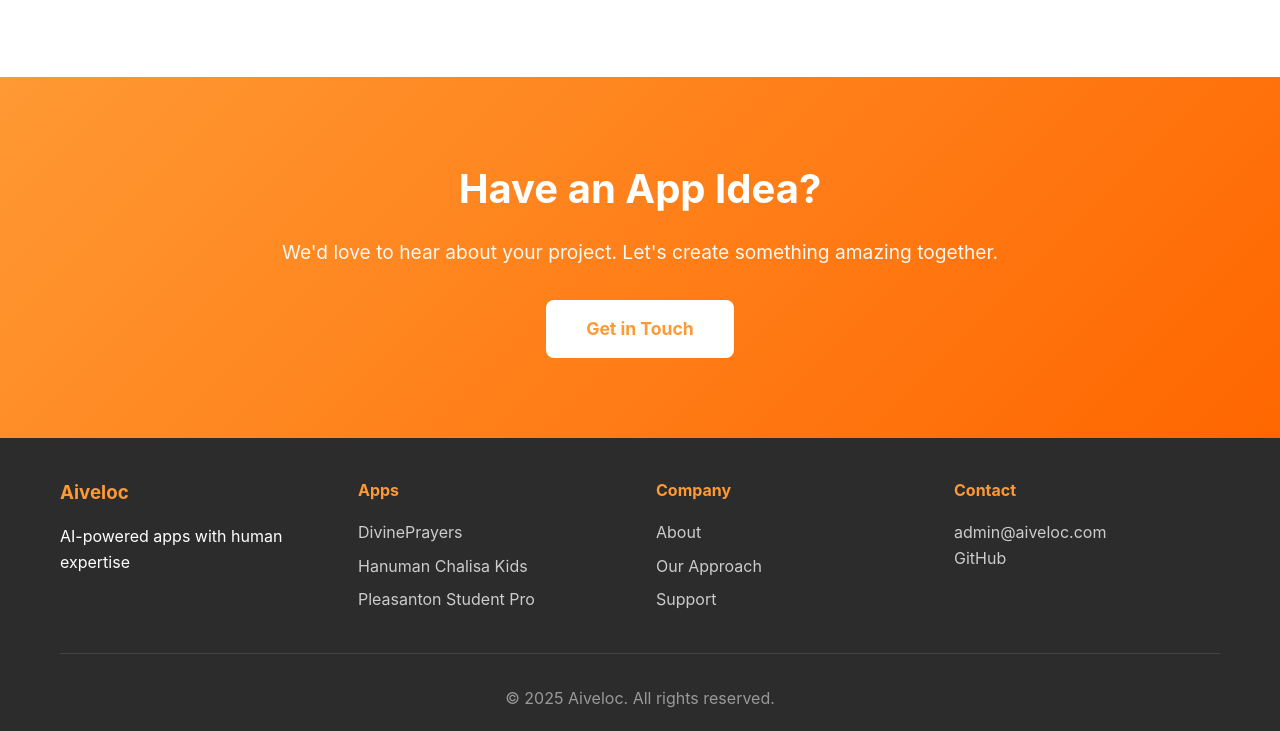
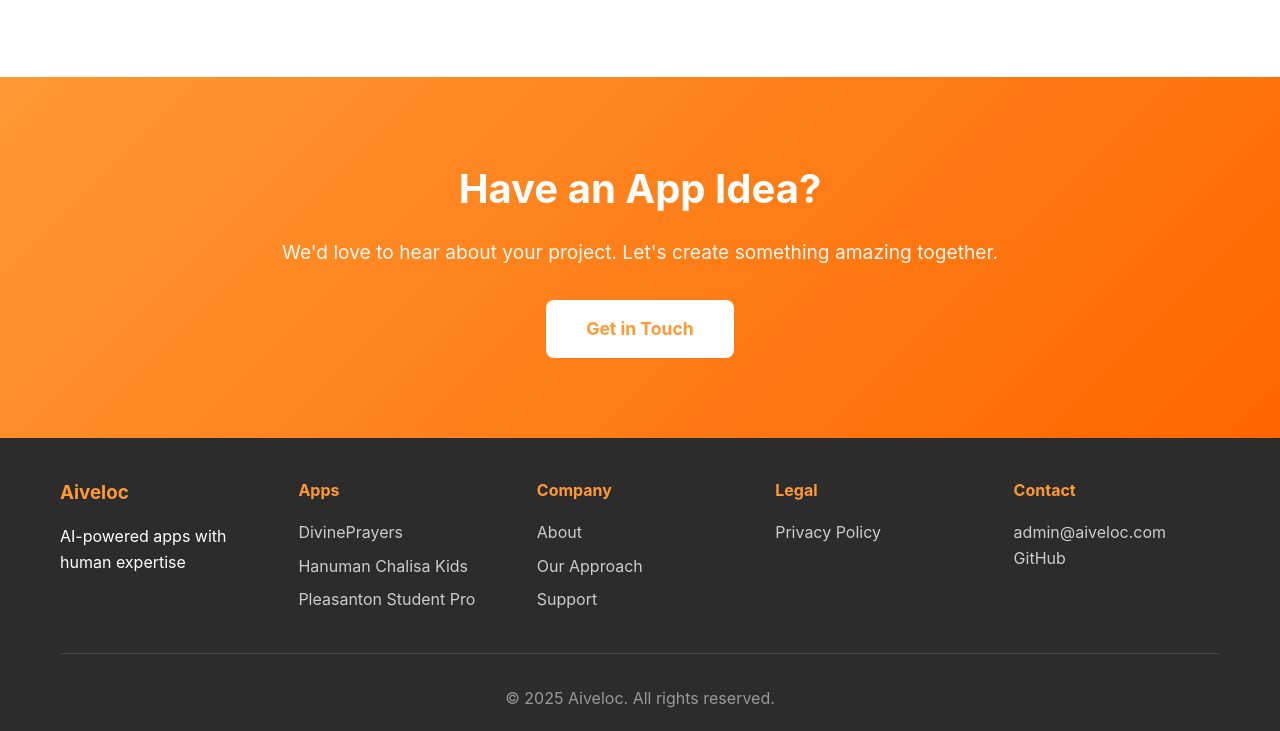
Before and after one commit to Shauryagrov/aiveloc-website, a plain HTML site: page index.html in a window 1280 px wide. Shown: the part 3270-4001 px from the top of the page. Drawn offline with Linux system fonts and the light colour scheme.

Commit message:
Add privacy policy link to footer

```diff
--- a/index.html
+++ b/index.html
@@ -215,6 +215,12 @@
                     </ul>
                 </div>
                 <div class="footer-section">
+                    <h4>Legal</h4>
+                    <ul>
+                        <li><a href="privacy.html">Privacy Policy</a></li>
+                    </ul>
+                </div>
+                <div class="footer-section">
                     <h4>Contact</h4>
                     <p><a href="mailto:admin@aiveloc.com">admin@aiveloc.com</a></p>
                     <p><a href="https://github.com/Shauryagrov" target="_blank">GitHub</a></p>
```
